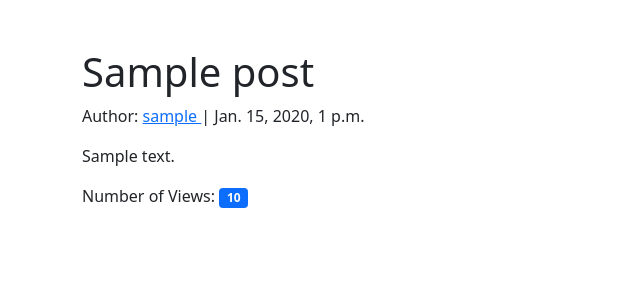
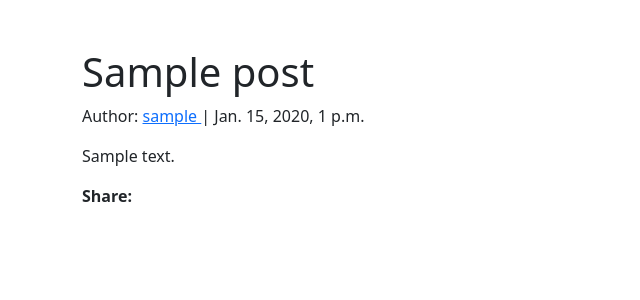
Before and after one commit to brianwarui/Django_Blog_App, a Django app: page /post/1 in a window 1280 px wide. Shown: the part 56-356 px from the top of the page, without its empty margins (0-640 px from the left). Run offline with Django 4.2, Linux system fonts and the light colour scheme; tables that the repository leaves empty hold one stand-in row (values such as "Sample post"); some libraries are stand-ins or nearby versions.

Commit message:
social media share functionality

```diff
--- a/blog/models.py
+++ b/blog/models.py
@@ -20,7 +20,7 @@ class Post(models.Model):
 	updated_on = models.DateTimeField(auto_now=True)
 	status = models.IntegerField(choices=STATUS, default=1)
 	author = models.ForeignKey(User, on_delete = models.CASCADE)
-	views = models.IntegerField(default=0)
+
 
 
 	def __str__(self):
--- a/blog/templates/blog/post_detail.html
+++ b/blog/templates/blog/post_detail.html
@@ -1,4 +1,6 @@
 {% extends 'blog/main.html' %}
+{% load social_share %}
+
 
 {% block content %}
 
@@ -13,8 +15,16 @@
 		{% endif %}
 		<p> {{object.content | safe}} </p>
 
-		<div class="d-flex justify-content-between align-items-center">
-    <p class="mb-0">Number of Views: <span class="badge bg-primary">{{ object.views }}</span></p>
+		<p class="small-text"> <strong> Share: </strong></p>
+	<div class="social-buttons-wrapper">
+	  {% post_to_facebook object.get_absolute_url "Facebook" %}
+	  {% post_to_twitter "{{ object.title }}" object.get_absolute_url "Twitter" %}
+	  {% post_to_linkedin object.get_absolute_url "LinkedIn" %}
+	  {% post_to_telegram "{{ object.title }}" object.get_absolute_url "Telegram" %}
+	  {% post_to_whatsapp  object.get_absolute_url "WhatsApp" %}
+	  {% post_to_reddit "{{ object.title }}" object.get_absolute_url "Reddit" %}
 </div>
 
+
+
 {% endblock %}
--- a/blog/views.py
+++ b/blog/views.py
@@ -28,11 +28,7 @@ class UserPostListView(ListView):
 class PostDetailView(DetailView):
     model = Post
 
-    def view_blog(request, post_id):
-        blog = get_object_or_404(Post, id=post_id)
-        # Increment the views count
-        blog.views += 1
-        blog.save()
+
 
 class PostCreateView(LoginRequiredMixin, CreateView):
 	model = Post
--- a/secondsite/settings.py
+++ b/secondsite/settings.py
@@ -26,7 +26,7 @@ SECRET_KEY = os.environ.get('SECRET_KEY')
 # SECURITY WARNING: don't run with debug turned on in production!
 DEBUG = False
 
-ALLOWED_HOSTS = ["miscellaneousblogs.onrender.com", "localhost"]
+ALLOWED_HOSTS = ["miscellaneousblogs.onrender.com", "127.0.0.1"]
 
 
 # Application definition
@@ -45,6 +45,7 @@ INSTALLED_APPS = [
     'crispy_bootstrap5',
     'corsheaders',
     'whitenoise',
+    'django_social_share',
 ]
 
 CKEDITOR_UPLOAD_PATH = 'uploads/'
```
Also changed, not shown: blog/migrations/0007_remove_post_views.py (added).
